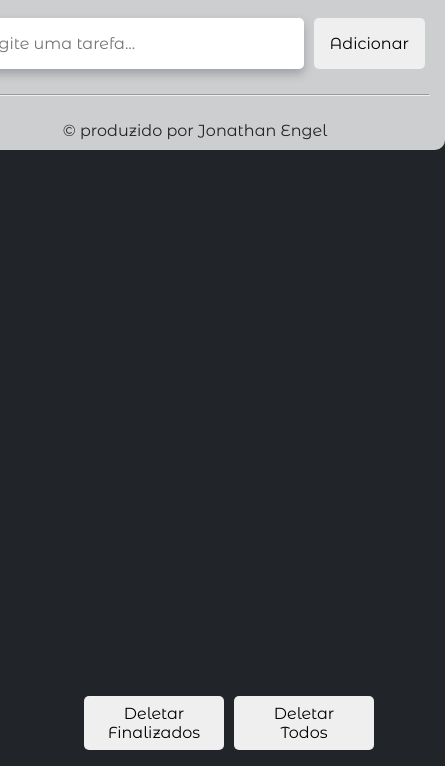
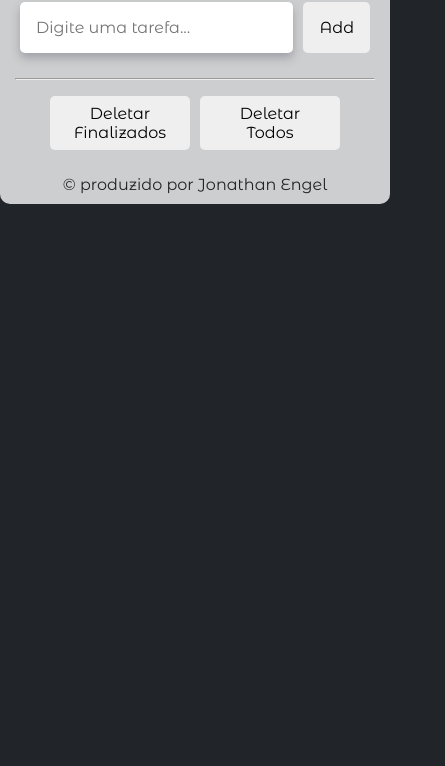
Before and after one commit to jonathan-sengel/DEVinhouse-projeto1-todolist, a plain HTML site: page index.html in a window 390 px wide. Shown: the part 78-844 px from the top of the page, 445 px wide, since content can reach past the window. Drawn offline with Linux system fonts and the light colour scheme.

Commit message:
ajuste para uso no mobile

```diff
--- a/index.html
+++ b/index.html
@@ -25,22 +25,23 @@
     <section class="todo-container">
       <div class="todo-controls">
         <input type="text" name="todo-input" id="todo-input" placeholder="Digite uma tarefa..." />
-        <button id="btn-adicionar">Adicionar</button>
+        <button id="btn-adicionar"></button>
       </div>
       <div class="todo-list-container">
         <ul id="todo-ul" class="todo-list">
         </ul>
         <hr>
+        <div id="delete-controls">
+          <button class="general-button" id="delete-finished">Deletar Finalizados</button>
+          <button class="general-button" id="delete-all">Deletar Todos</button>
+        </div>
       </div>
     </section>
   </main>
 
   <footer>© produzido por Jonathan Engel</footer>
 
-  <div id="delete-controls">
-    <button class="general-button" id="delete-finished">Deletar Finalizados</button>
-    <button class="general-button" id="delete-all">Deletar Todos</button>
-  </div>
+
 
   <div id="modal-container">
     <div id="modal-window">
--- a/styles/style.css
+++ b/styles/style.css
@@ -99,6 +99,10 @@ main{
 }
 #todo-input:focus{
   box-shadow: 0px 5px 10px #49496157, 0 0 0 2px #004e98;
+}
+
+#btn-adicionar::before{
+  content: 'Adicionar';
 }
 
 #btn-adicionar:focus,#btn-adicionar:hover, #btn-adicionar:active , .general-button:hover{
@@ -305,3 +309,20 @@ input[type="checkbox"]{
 *::-webkit-scrollbar-thumb {
   background-color: #212529a9;
 }
+
+@media screen and (max-width:64rem){
+  body{
+    max-width: 100vw;
+  }
+  header, main, footer{
+    width: 100%;
+    margin:0;
+  }
+  #btn-adicionar::before{
+    content: 'Add';
+  }
+  #delete-controls{
+    position: static;
+    padding-bottom:0;
+  }
+}
```
